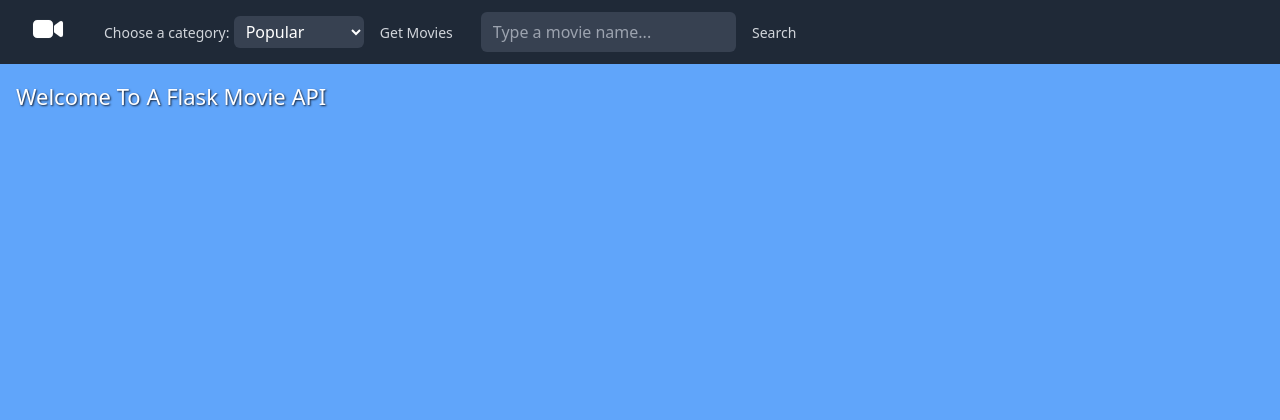
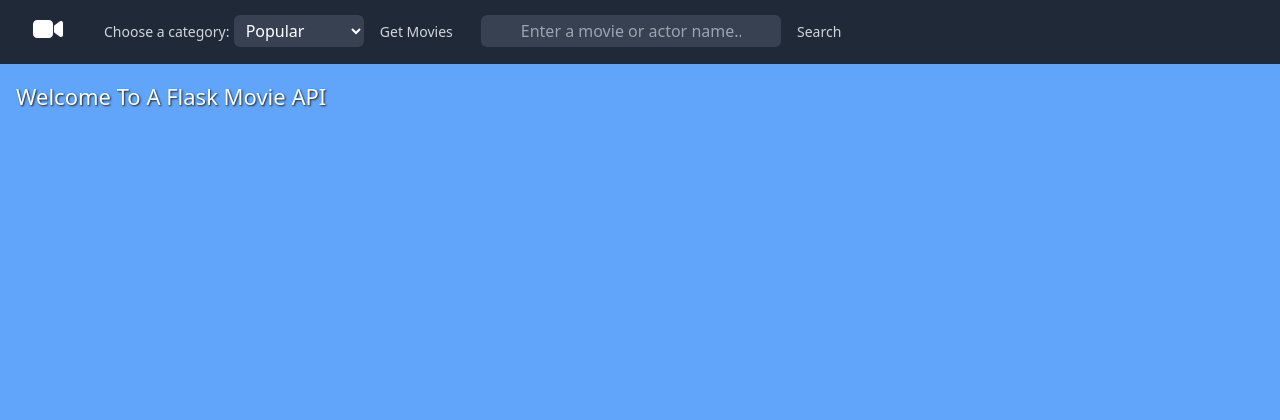
Before and after one commit to calentine/flask-movie-app, a Flask app: page / in a window 1280 px wide. Shown: the top 420 px of the page. Run offline with Flask 3, Linux system fonts and the light colour scheme.

Commit message:
changed text and some style

```diff
--- a/app.py
+++ b/app.py
@@ -47,4 +47,4 @@ def search_movie():
         return "No movie name provided", 400
 
 if __name__ == '__main__':
-    app.run(debug=True)
+    app.run(debug=True, port=5001)
--- a/static/styles.css
+++ b/static/styles.css
@@ -6,6 +6,9 @@
     width: auto;
 }
 
+#movie_name{
+    width: 300px;
+}
 .movie_details {
     margin: 10px;
     list-style: none;
--- a/templates/base.html
+++ b/templates/base.html
@@ -31,7 +31,7 @@
                             </form>
                             <form action="/search_movie" method="get" class="inline-block">
                                 <label for="movie_name" class="sr-only">Search Movie</label>
-                                <input type="text" id="movie_name" name="movie_name" placeholder="Type a movie name..." class="bg-gray-700 text-white rounded-md px-3 py-2">
+                                <input type="text" id="movie_name" name="movie_name" placeholder="Enter a movie or actor name..." class="bg-gray-700 text-left text-white rounded-md px-10 py-1">
                                 <button class="rounded-md px-3 py-2 text-sm font-medium text-gray-300 hover:bg-gray-700 hover:text-white" type="submit">Search</button>
                             </form>
                         </div>
```
